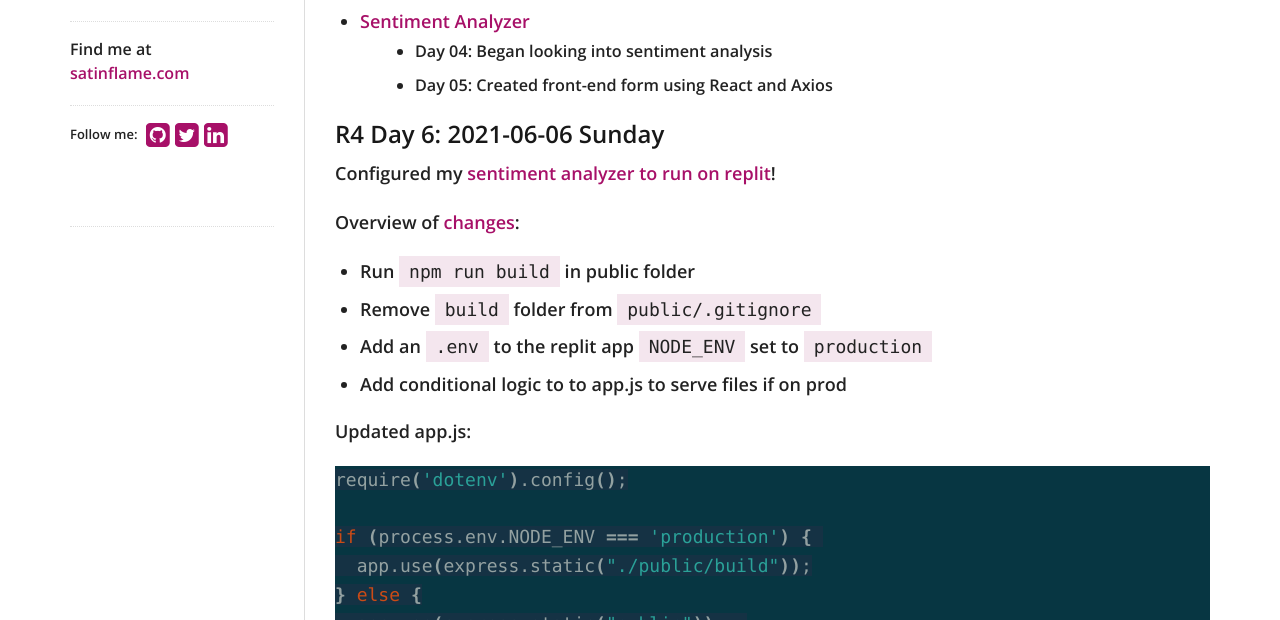
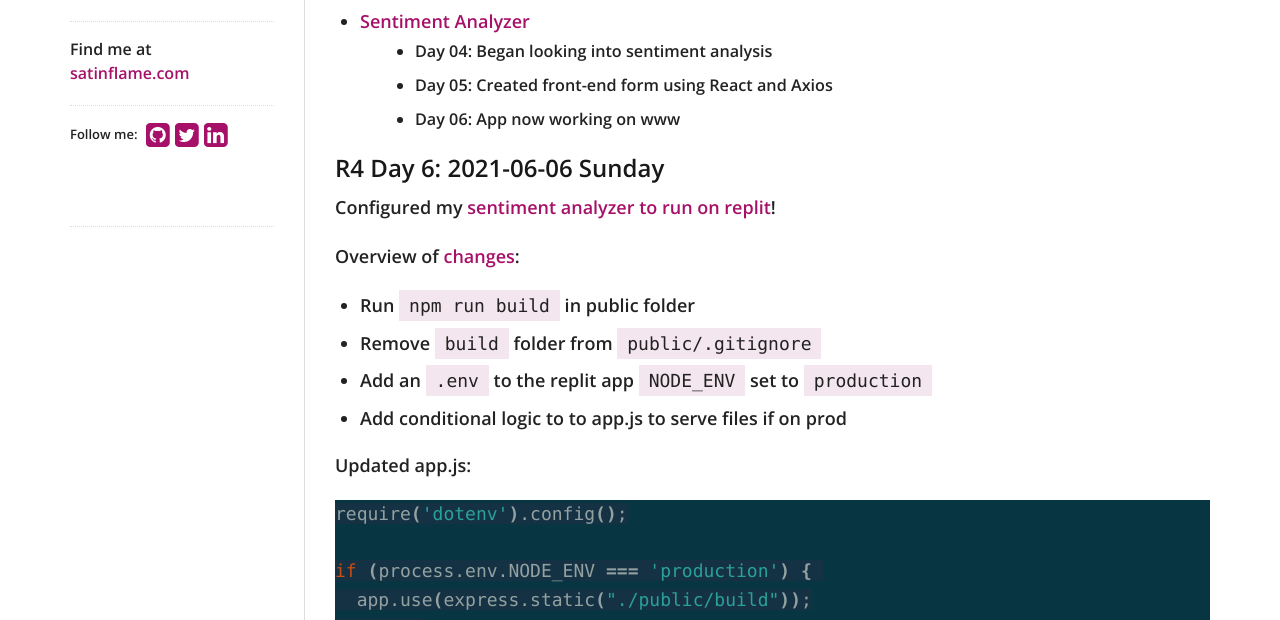
Before and after one commit to virtual/100daysofcode, a Jekyll site: the page built from index.md, in a window 1280 px wide and 900 px high, cut to the strip 280-900 px from the top of the window. Built offline with Jekyll 4.4.1, drawn with Linux system fonts in a browser that asks for light colours; nearby versions of some CDN libraries; our own code applies the rules of GitHub Pages for plain Markdown files.

Commit message:
r4d6 working live version of sentiment analysis

```diff
--- a/index.md
+++ b/index.md
@@ -10,6 +10,7 @@
 - [Sentiment Analyzer](https://github.com/virtual/sentiment-analyzer)
   - Day 04: Began looking into sentiment analysis
   - Day 05: Created front-end form using React and Axios
+  - Day 06: App now working on www
 
 
 
```
